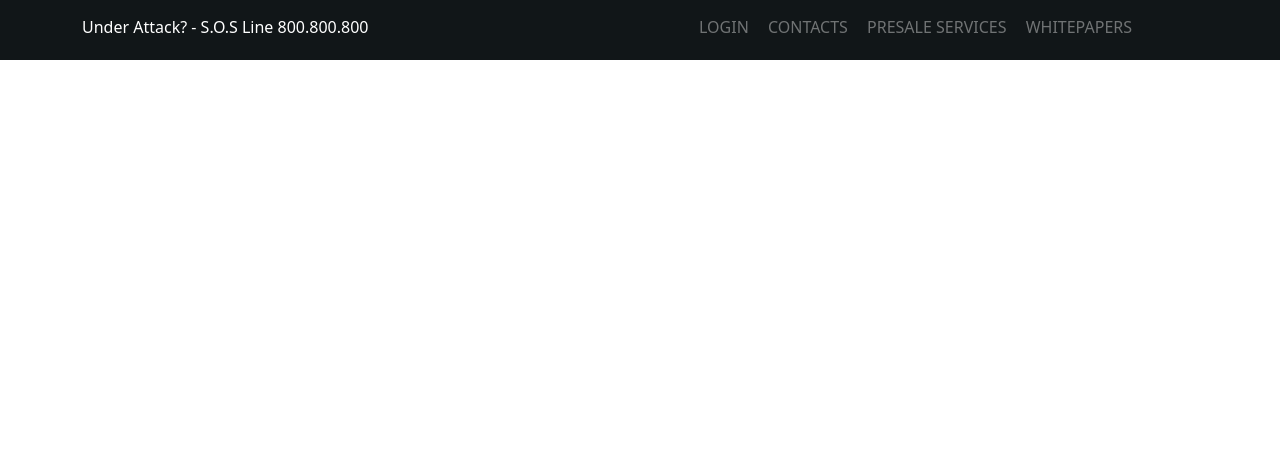
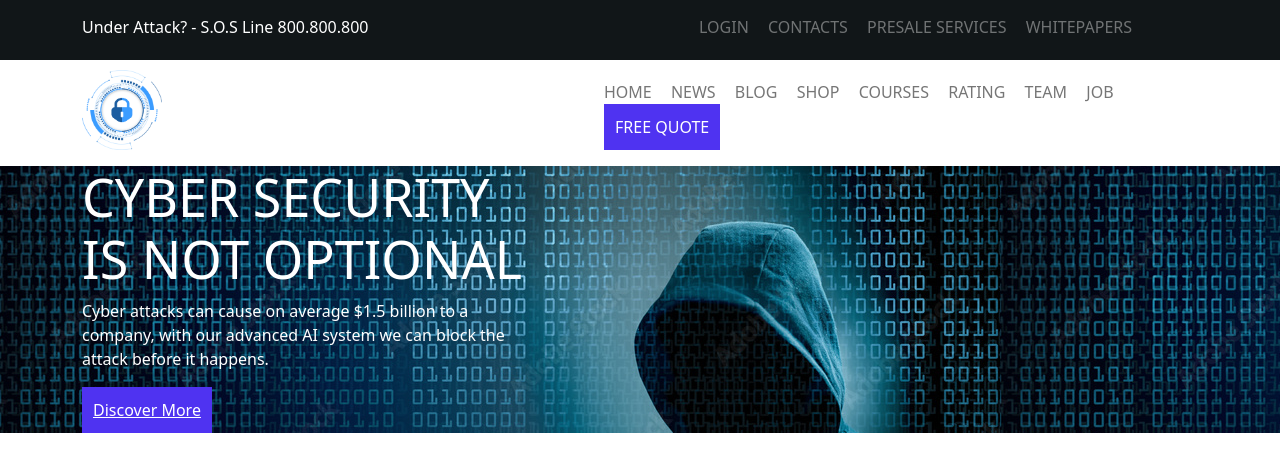
Before and after one commit to marmaraja/Cyber_Security, a plain HTML site: page index.html in a window 1280 px wide. Drawn offline with nearby package versions, Linux system fonts and the light colour scheme.

Commit message:
adding html and css

```diff
--- a/css/style.css
+++ b/css/style.css
@@ -9,17 +9,71 @@
     padding-top: 15px;
 }
 
-.pre-header .main-menu {
+.pre-header .secondary-menu {
     list-style: none;
 }
 
-.pre-header .main-menu li {
+.pre-header .secondary-menu li {
     display: inline-block;
     margin-left: 15px;
 }
 
-.pre-header .main-menu li a {
+.pre-header .secondary-menu li a {
     color: #707374;
     text-transform: uppercase;
     text-decoration: none;
 }
+
+.main-nav .main-menu {
+    list-style: none;
+    margin-top: 20px;
+}
+
+.main-nav .main-menu li {
+    display: inline-block;
+    margin-left: 15px;
+    color: #767676;
+    text-transform: uppercase;
+}
+
+.main-nav .main-menu .free-quote-btn {
+    background-color: #4f33f1;
+    border: 1px solid #4f33f1;
+    padding: 10px;
+    color: #fff;
+    transition: 0.32s;
+}
+
+.main-nav .main-menu .free-quote-btn:hover {
+    color: #4f33f1;
+    background-color: transparent;
+}
+
+
+.main-nav img {
+    width: 80px;
+    margin-top: 10px;
+}
+
+.hero-section {
+    background-image: url('../images/background.jpg');
+}
+
+.hero-section h1 {
+    color: #fff;
+    text-transform: uppercase;
+    font-size: 52px;
+}
+
+.hero-section p {
+    color: #fff;
+}
+
+.hero-section a {
+    background-color: #4f33f1;
+    border: 1px solid #4f33f1;
+    padding: 10px;
+    color: #fff;
+    transition: 0.32s;
+    display: inline-block;
+}
--- a/index.html
+++ b/index.html
@@ -16,7 +16,7 @@
                         <p>Under Attack? - S.O.S Line 800.800.800</p>
                     </div>
                     <div class="col-md-6">
-                        <ul class="main-menu">
+                        <ul class="secondary-menu">
                             <li><a href="#">Login</a></li>
                             <li><a href="#">Contacts</a></li>
                             <li><a href="#">Presale Services</a></li>
@@ -26,7 +26,41 @@
                 </div>
             </div>
         </div>
+        <div class="main-nav">
+            <div class="container">
+                <div class="row">
+                    <div class="col-md-5">
+                        <img src="images/logo.png" alt="">
+                    </div>
+                    <div class="col-md-7">
+                        <ul class="main-menu">
+                            <li><a href="#"></a>Home</li>
+                            <li><a href="#"></a>News</li>
+                            <li><a href="#"></a>Blog</li>
+                            <li><a href="#"></a>Shop</li>
+                            <li><a href="#"></a>Courses</li>
+                            <li><a href="#"></a>Rating</li>
+                            <li><a href="#"></a>Team</li>
+                            <li><a href="#"></a>Job</li>
+                            <li class="free-quote-btn"><a href="#"></a>Free Quote</li>
+                        </ul>
+
+                    </div>
+                </div>
+            </div>
+        </div>
     </header>
+    <div class="hero-section">
+        <div class="container">
+            <div class="row">
+                <div class="col-md-5">
+                    <h1>Cyber Security is not optional</h1>
+                    <p>Cyber attacks can cause on average $1.5 billion to a company, with our advanced AI system we can block the attack before it happens.</p>
+                    <a href="#">Discover More</a>
+                </div>
+            </div>
+        </div>
+    </div>
     <script src="https://cdn.jsdelivr.net/npm/bootstrap@5.0.2/dist/js/bootstrap.bundle.min.js" integrity="sha384-MrcW6ZMFYlzcLA8Nl+NtUVF0sA7MsXsP1UyJoMp4YLEuNSfAP+JcXn/tWtIaxVXM" crossorigin="anonymous"></script>
 </body>
 </html>
```
Also changed, not shown: images/background.jpg (added), images/logo.png (added).
